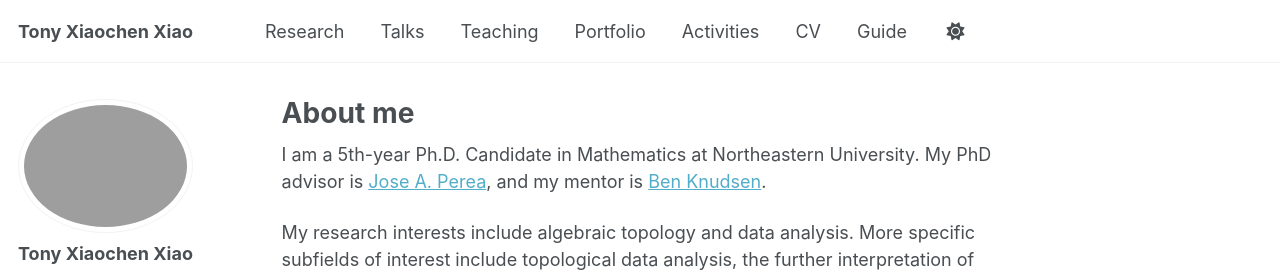
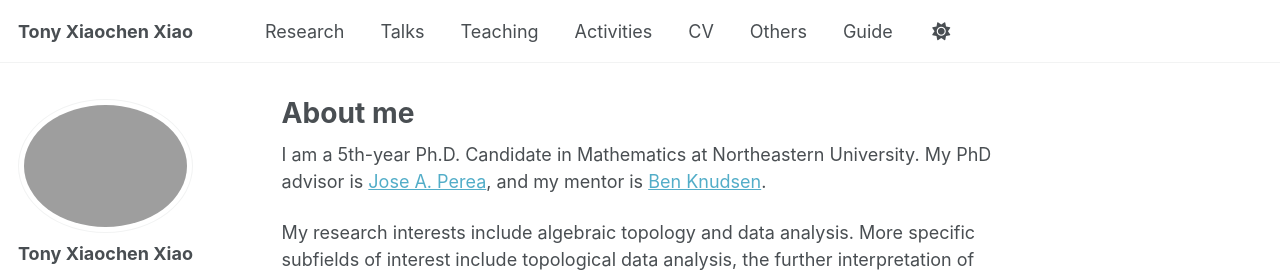
Before and after one commit to tonyxiaochenxiao/tonyxiaochenxiao.github.io, a Jekyll site: the page built from _pages/about.md, in a window 1280 px wide. Shown: the top 272 px of the page. Built offline with Jekyll 4.4.1, drawn with Linux system fonts in a browser that asks for light colours; a script that is not in the unit is left out.

Commit message:
Update navigation.yml

```diff
--- a/_data/navigation.yml
+++ b/_data/navigation.yml
@@ -17,9 +17,6 @@ main:
   - title: "Teaching"
     url: /teaching/
 
-  - title: "Portfolio"
-    url: /portfolio/
-
   - title: "Activities"
     url: /activities/
 
@@ -29,6 +26,9 @@ main:
   - title: "CV"
     url: /cv/
 
+  - title: "Others"
+    url: /others/
+
   # - title: "CV"
   #   url: /cv-json/
 
```
